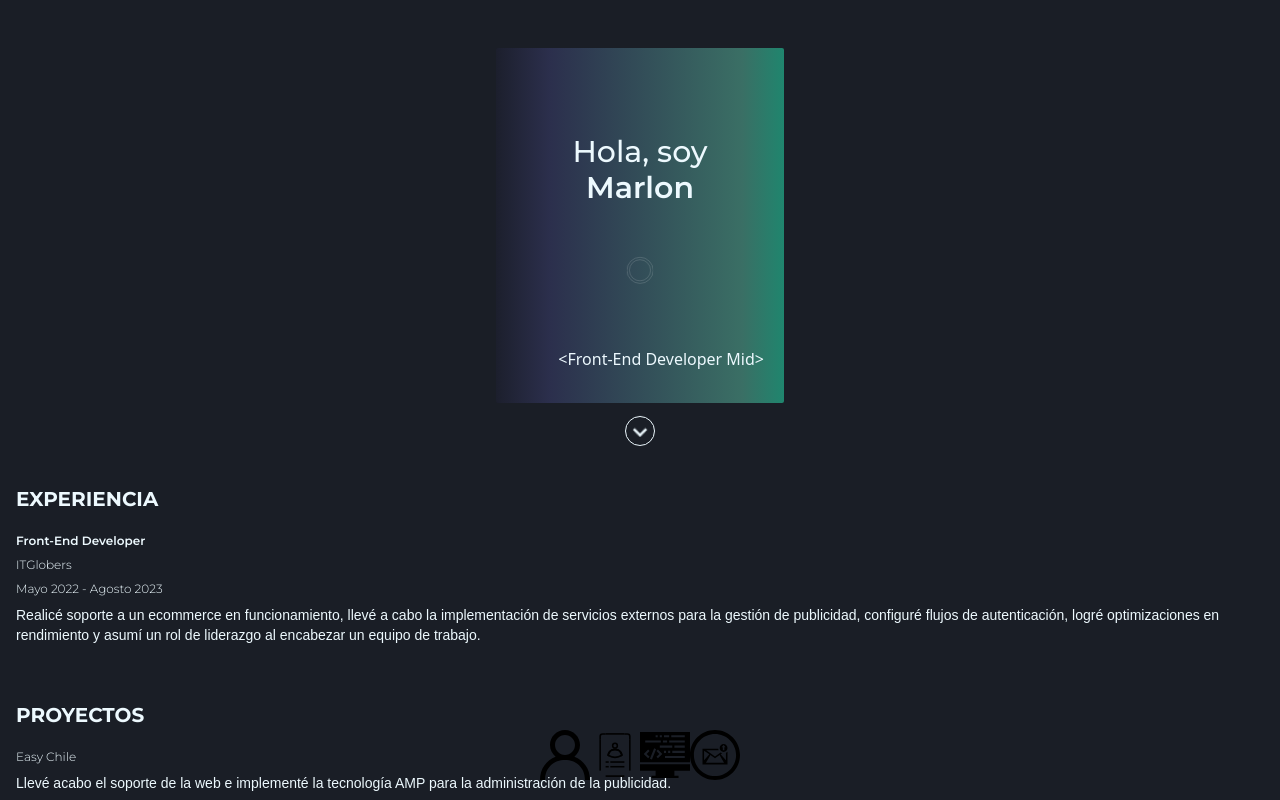
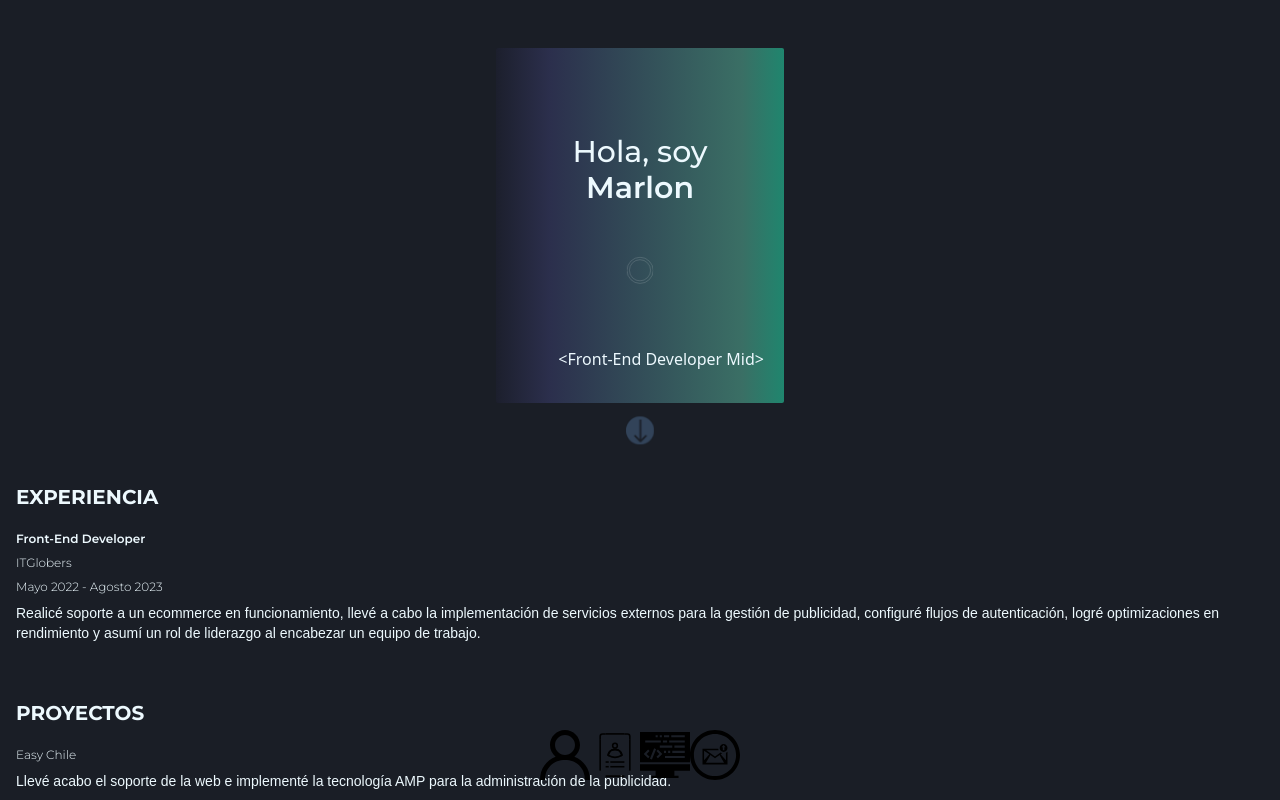
Before and after one commit to marlondelaroch3/portfolio, a Next.js app: page / in a window 1280 px wide. Shown: the top 800 px of the page. Built offline with nearby package versions, Linux system fonts and the light colour scheme; a web font is replaced by a local one.

Commit message:
chore: :lipstick: Change arrow image

```diff
--- a/src/components/About.tsx
+++ b/src/components/About.tsx
@@ -36,12 +36,8 @@ const About = () => {
                     </div>
                 </ReactCardFlip>
             </div>
-            <Link className='border border-solid rounded-full animate-bounce border-whiteCustom' href="#experience" ><Image src="/assets/arrow.png" alt='arrow to bottom' width="28" height="28" /></Link>
+            <Link className='animate-bounce' href="#experience" ><Image src="/assets/arrow.png" alt='arrow to bottom' width="28" height="28" /></Link>
         </section>
-
-
-
-
     )
 }
 
```
Also changed, not shown: public/assets/arrow.png.
